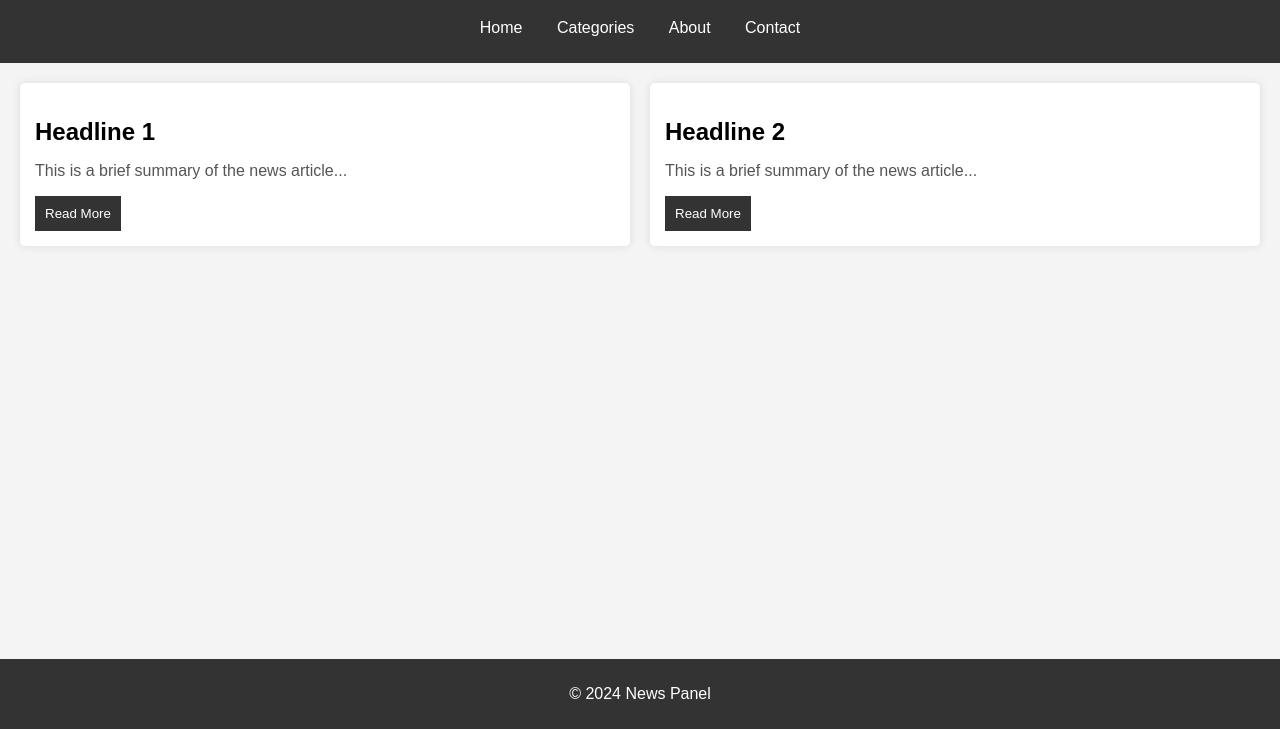
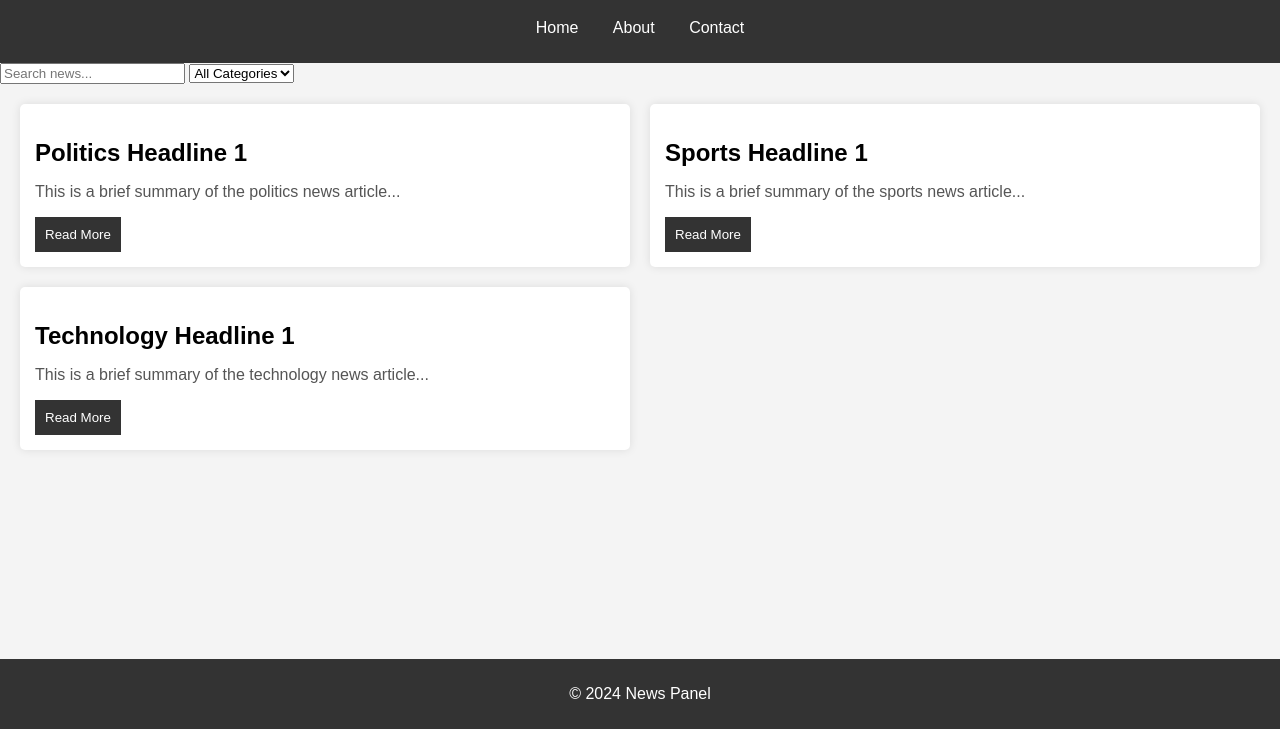
Before and after one commit to odbarrerar/germannews_zew, a plain HTML site: page index.html in a window 1280 px wide. Shown: the part 71-800 px from the top of the page. Drawn offline with Linux system fonts and the light colour scheme; a script that the page names is missing.

Commit message:
Update index.html

```diff
--- a/index.html
+++ b/index.html
@@ -12,28 +12,43 @@
         <nav>
             <ul>
                 <li><a href="#">Home</a></li>
-                <li><a href="#">Categories</a></li>
                 <li><a href="#">About</a></li>
                 <li><a href="#">Contact</a></li>
             </ul>
         </nav>
     </header>
 
+    <section id="controls">
+        <input type="text" id="search-bar" placeholder="Search news...">
+        <select id="category-filter">
+            <option value="all">All Categories</option>
+            <option value="politics">Politics</option>
+            <option value="sports">Sports</option>
+            <option value="technology">Technology</option>
+        </select>
+    </section>
+
     <main>
         <section id="news-container">
-            <article class="news-item">
-                <h2 class="headline">Headline 1</h2>
-                <p class="summary">This is a brief summary of the news article...</p>
+            <article class="news-item" data-category="politics">
+                <h2 class="headline">Politics Headline 1</h2>
+                <p class="summary">This is a brief summary of the politics news article...</p>
                 <button class="read-more">Read More</button>
             </article>
 
-            <article class="news-item">
-                <h2 class="headline">Headline 2</h2>
-                <p class="summary">This is a brief summary of the news article...</p>
+            <article class="news-item" data-category="sports">
+                <h2 class="headline">Sports Headline 1</h2>
+                <p class="summary">This is a brief summary of the sports news article...</p>
                 <button class="read-more">Read More</button>
             </article>
 
-            <!-- More articles here -->
+            <article class="news-item" data-category="technology">
+                <h2 class="headline">Technology Headline 1</h2>
+                <p class="summary">This is a brief summary of the technology news article...</p>
+                <button class="read-more">Read More</button>
+            </article>
+
+            <!-- More news articles here -->
         </section>
     </main>
 
```
